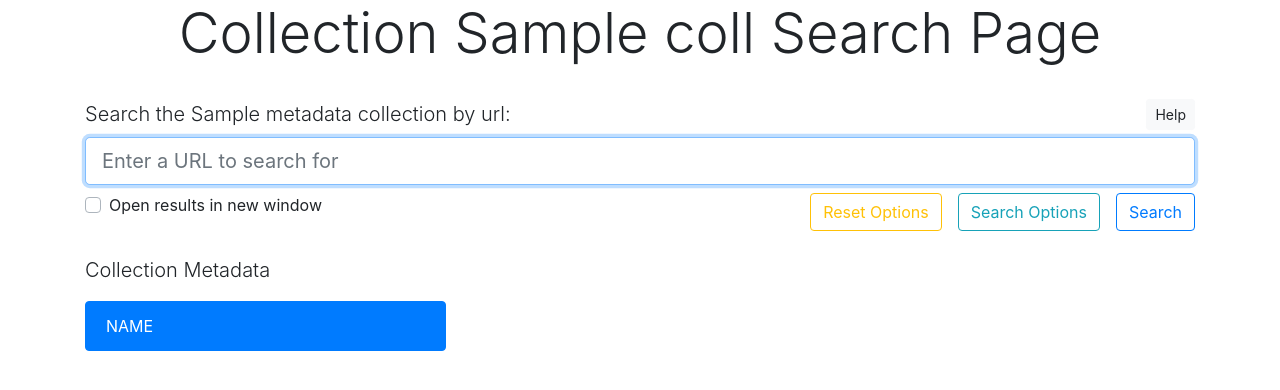
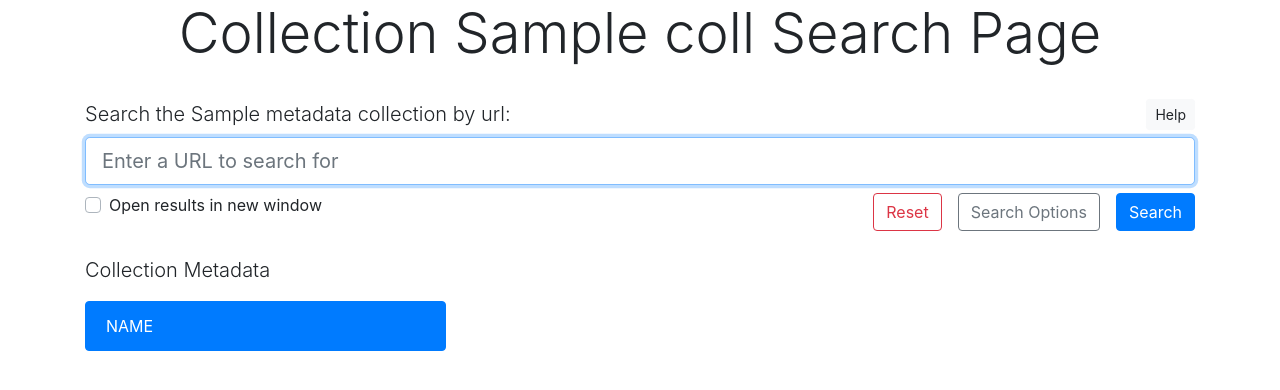
Before and after one commit to webrecorder/pywb, a Python web app: template pywb/templates/search.html in a window 1280 px wide. Shown: the top 390 px of the page. Run offline with Jinja, Linux system fonts and the light colour scheme; the template is opened without the code that fills it: most values are stand-ins (such as "Sample title", 1, 10 or a date in 2020); some libraries are stand-ins or nearby versions.

Commit message:
Modify search template buttons (#801)
* Modify search page button colors

* Rename Clear Options to Reset and reset URL as well

* Add search improvements to CHANGES

```diff
--- a/pywb/static/search.js
+++ b/pywb/static/search.js
@@ -25,11 +25,12 @@ var elemIds = {
   form: 'search-form',
   resultsNewWindow: 'open-results-new-window',
   advancedOptions: 'advanced-options',
-  clearOptions: 'clear-options',
+  resetSearchForm: 'reset-search-form',
 };
 
-function clearOptions(event) {
+function resetSearchForm(event) {
   for (const field of [
+    elemIds.url,
     elemIds.match,
     elemIds.dateTime.from,
     elemIds.dateTime.fromTime,
@@ -206,7 +207,7 @@ $(document).ready(function() {
     elemIds.dateTime.to,
     document.getElementById(elemIds.dateTime.toBad)
   );
-  document.getElementById(elemIds.clearOptions).onclick = clearOptions;
+  document.getElementById(elemIds.resetSearchForm).onclick = resetSearchForm;
   document.getElementById(elemIds.filtering.add).onclick = addFilter;
   document.getElementById(elemIds.filtering.clear).onclick = clearFilters;
   var searchURLInput = document.getElementById(elemIds.url);
--- a/pywb/templates/search.html
+++ b/pywb/templates/search.html
@@ -58,16 +58,16 @@
                 </div>
             </div>
             <div class="col-7">
-                <button type="submit" id="search-button" class="btn btn-outline-primary float-right" role="button" aria-label="{{ _('Search') }}">
+                <button type="submit" id="search-button" class="btn btn-primary float-right" role="button" aria-label="{{ _('Search') }}">
                     {% trans %}Search{% endtrans %}
                 </button>
-                <button class="btn btn-outline-info float-right mr-3" type="button" role="button"
+                <button class="btn btn-outline-secondary float-right mr-3" type="button" role="button"
                         data-toggle="collapse" data-target="#advancedOptions" id="advanced-options"
                         aria-expanded="false" aria-controls="advancedOptions" aria-label="{{ _('Search Options') }}">
                     {{ _('Search Options') }}
                 </button>
-                <button id="clear-options" class="btn btn-outline-warning float-right mr-3" type="button" role="button" aria-label="{{ _('Reset Options') }}">
-                    {{ _('Reset Options') }}
+                <button id="reset-search-form" class="btn btn-outline-danger float-right mr-3" type="button" role="button" aria-label="{{ _('Reset Options') }}">
+                    {{ _('Reset') }}
                 </button>
             </div>
         </div>
@@ -153,7 +153,7 @@
                         <ul id="filter-list" class="filter-list">
                             <li id="filtering-nothing">{% trans %}No Filter{% endtrans %}</li>
                         </ul>
-                        <button id="clear-filters" class="btn btn-outline-warning float-right mr-2" type="button">
+                        <button id="clear-filters" class="btn btn-outline-danger float-right mr-2" type="button">
                             {% trans %}Clear Filters{% endtrans %}
                         </button>
                     </div>
```
Also changed, not shown: 1 other file.
